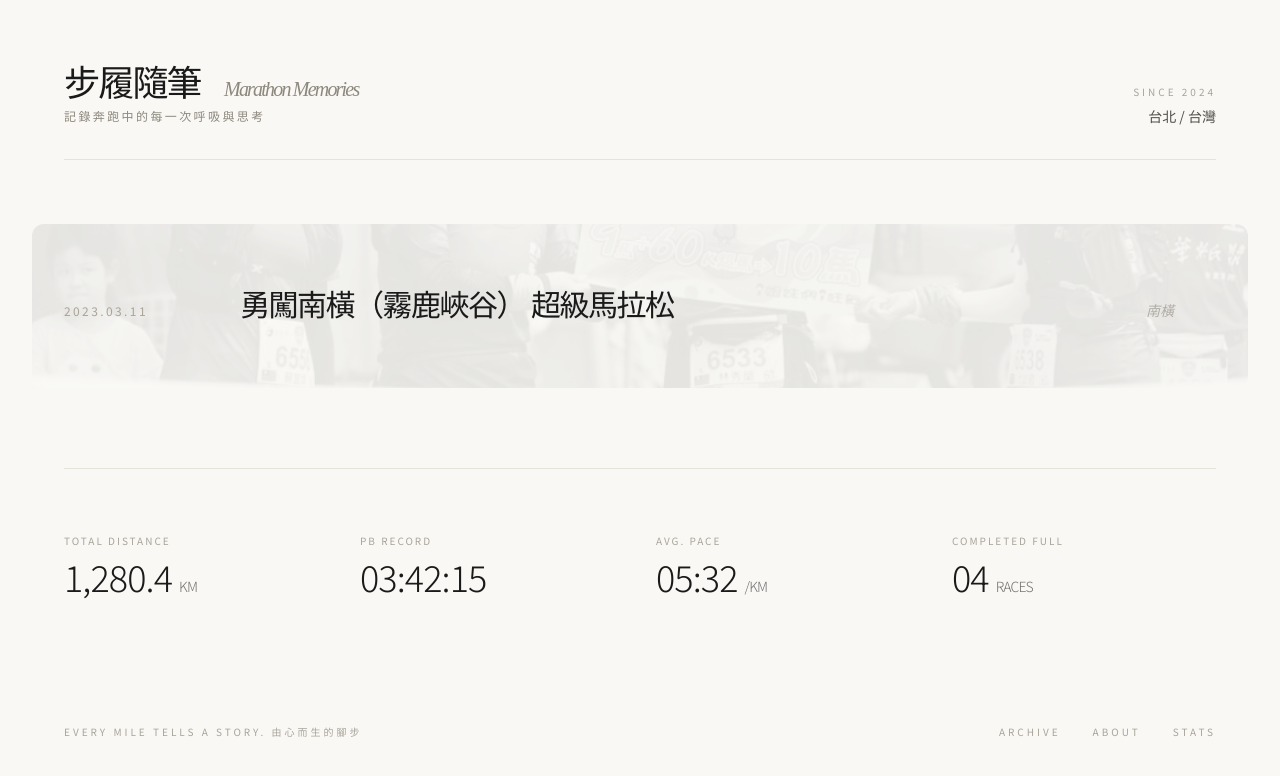
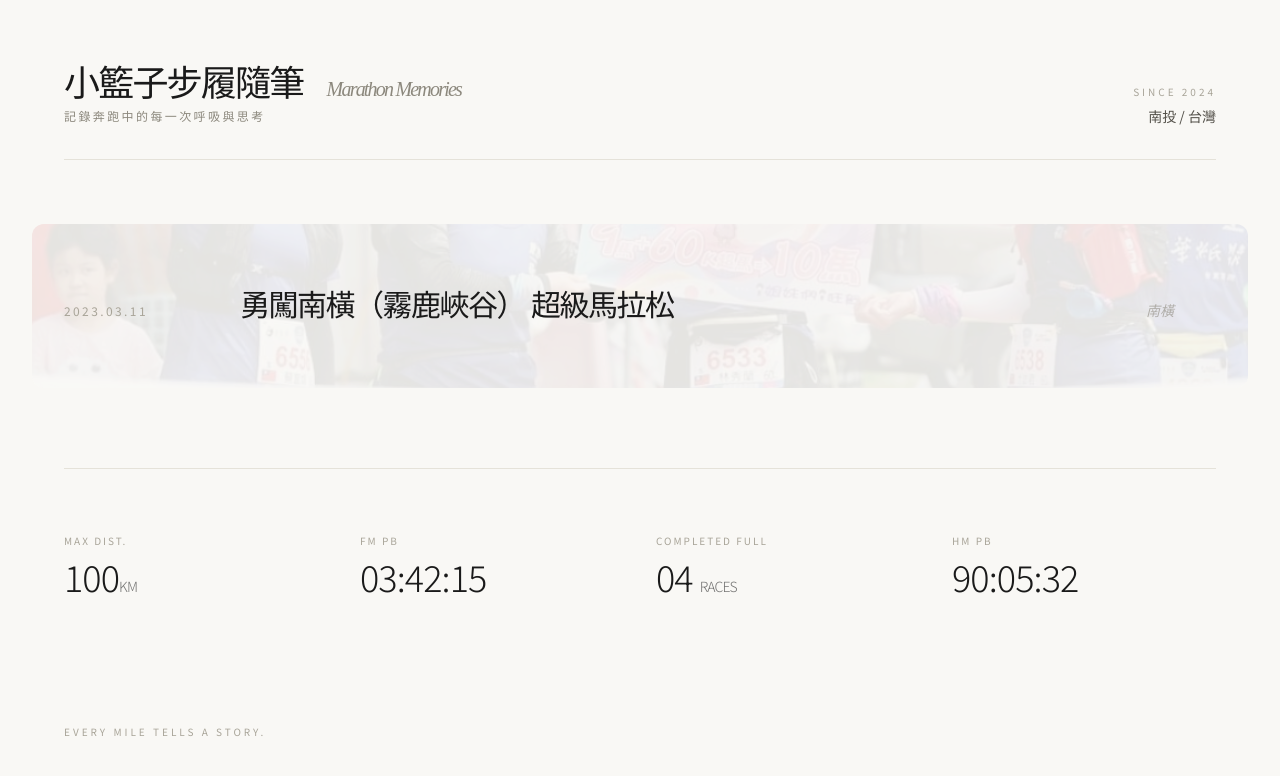
Before and after one commit to Yen-Fang/Yen-Fang.github.io, a React (Vite) app: page / in a window 1280 px wide. Shown: the top 776 px of the page. Built offline with nearby package versions, Linux system fonts and the light colour scheme.

Commit message:
Modify text and layout in App component
Updated various text elements and layout in App.tsx to reflect new content and structure.

```diff
--- a/src/App.tsx
+++ b/src/App.tsx
@@ -24,13 +24,13 @@ export default function App() {
           className="cursor-pointer group"
         >
           <h1 className="text-4xl font-light tracking-tighter mb-1 select-none group-hover:opacity-70 transition-opacity">
-            步履隨筆 <span className="text-xl text-ink-subtle ml-4 italic font-serif">Marathon Memories</span>
+            小籃子步履隨筆 <span className="text-xl text-ink-subtle ml-4 italic font-serif">Marathon Memories</span>
           </h1>
           <p className="text-ink-subtle text-xs tracking-[0.2em] font-sans uppercase">記錄奔跑中的每一次呼吸與思考</p>
         </div>
         <div className="text-left md:text-right font-sans">
           <span className="text-[10px] tracking-[0.3em] text-ink-extra-subtle block mb-1">SINCE 2024</span>
-          <span className="text-sm text-ink-muted">台北 / 台灣</span>
+          <span className="text-sm text-ink-muted">南投 / 台灣</span>
         </div>
       </header>
 
@@ -57,7 +57,7 @@ export default function App() {
                     <img
                       src={memory.imageUrl}
                       alt=""
-                      className="w-full h-full object-cover opacity-10 group-hover:opacity-20 grayscale group-hover:grayscale-0 transition-all duration-1000 scale-105 group-hover:scale-100"
+                      className="w-full h-full object-cover opacity-10 group-hover:opacity-20 transition-all duration-1000 scale-105 group-hover:scale-100"
                     />
                     <div className="absolute inset-0 bg-page-bg/20 group-hover:bg-transparent transition-colors duration-1000" />
                   </div>
@@ -95,8 +95,7 @@ export default function App() {
                  ← 返回目錄
               </button>
 
-              <div className="grid grid-cols-1 lg:grid-cols-12 gap-16">
-                <div className="lg:col-span-5 flex flex-col space-y-12">
+              <div className="max-w-4xl mx-auto flex flex-col space-y-12">
                 <div className="space-y-6">
                   <span className="text-[10px] text-ink-extra-subtle font-sans tracking-[0.3em] uppercase block">
                     Memory Entry / {selectedMemory?.date}
@@ -121,6 +120,16 @@ export default function App() {
                     </p>
                   </div>
 
+                  {/* Image in the middle - No grayscale */}
+                  <div className="relative aspect-[16/9] overflow-hidden bg-ui-border/20 shadow-2xl shadow-black/5">
+                    <img
+                      src={selectedMemory?.imageUrl}
+                      alt={selectedMemory?.title}
+                      className="w-full h-full object-cover"
+                      referrerPolicy="no-referrer"
+                    />
+                  </div>
+
                   {/* Long Form Content */}
                   {selectedMemory?.content && (
                     <div className="pt-4">
@@ -129,18 +138,6 @@ export default function App() {
                       </div>
                     </div>
                   )}
-                  </div>
-                </div>
-
-                <div className="lg:col-span-7">
-                  <div className="relative aspect-[4/5] md:aspect-[16/9] overflow-hidden bg-ui-border/20 grayscale hover:grayscale-0 transition-[filter] duration-1000 shadow-2xl shadow-black/5">
-                    <img
-                      src={selectedMemory?.imageUrl}
-                      alt={selectedMemory?.title}
-                      className="w-full h-full object-cover"
-                      referrerPolicy="no-referrer"
-                    />
-                  </div>
                 </div>
               </div>
             </motion.div>
@@ -152,30 +149,26 @@ export default function App() {
       <footer className="max-w-7xl w-full mx-auto pt-16 pb-24 border-t border-ui-border">
         <div className="grid grid-cols-2 md:grid-cols-4 gap-y-12 gap-x-8">
           <div className="space-y-2">
-            <p className="text-[10px] tracking-[0.2em] text-ink-extra-subtle font-sans uppercase">Total Distance</p>
-            <p className="text-4xl font-light font-sans tracking-tight text-ink-primary">1,280.4 <span className="text-sm opacity-60">KM</span></p>
+            <p className="text-[10px] tracking-[0.2em] text-ink-extra-subtle font-sans uppercase">Max Dist.</p>
+            <p className="text-4xl font-light font-sans tracking-tight text-ink-primary">100<span className="text-sm opacity-60">KM</span></p>
           </div>
           <div className="space-y-2">
-            <p className="text-[10px] tracking-[0.2em] text-ink-extra-subtle font-sans uppercase">PB Record</p>
+            <p className="text-[10px] tracking-[0.2em] text-ink-extra-subtle font-sans uppercase">FM PB </p>
             <p className="text-4xl font-light font-sans tracking-tight text-ink-primary">03:42:15</p>
-          </div>
-          <div className="space-y-2">
-            <p className="text-[10px] tracking-[0.2em] text-ink-extra-subtle font-sans uppercase">Avg. Pace</p>
-            <p className="text-4xl font-light font-sans tracking-tight text-ink-primary">05:32 <span className="text-sm opacity-60">/KM</span></p>
           </div>
           <div className="space-y-2">
             <p className="text-[10px] tracking-[0.2em] text-ink-extra-subtle font-sans uppercase">Completed Full</p>
             <p className="text-4xl font-light font-sans tracking-tight text-ink-primary">04 <span className="text-sm opacity-60">RACES</span></p>
           </div>
+          <div className="space-y-2">
+            <p className="text-[10px] tracking-[0.2em] text-ink-extra-subtle font-sans uppercase">HM PB</p>
+            <p className="text-4xl font-light font-sans tracking-tight text-ink-primary">90:05:32 </p>
+          </div>
+
         </div>
 
         <div className="mt-24 pt-8 flex flex-col md:flex-row justify-between items-center text-[10px] text-ink-extra-subtle font-sans tracking-[0.3em] uppercase gap-4 text-center">
-          <div>Every mile tells a story. 由心而生的腳步</div>
-          <div className="flex gap-8">
-            <span className="hover:text-ink-primary cursor-pointer transition-colors">Archive</span>
-            <span className="hover:text-ink-primary cursor-pointer transition-colors">About</span>
-            <span className="hover:text-ink-primary cursor-pointer transition-colors">Stats</span>
-          </div>
+          <div>Every mile tells a story.</div>
         </div>
       </footer>
     </div>
```
Lines whose indentation alone changed are shown as unchanged.
